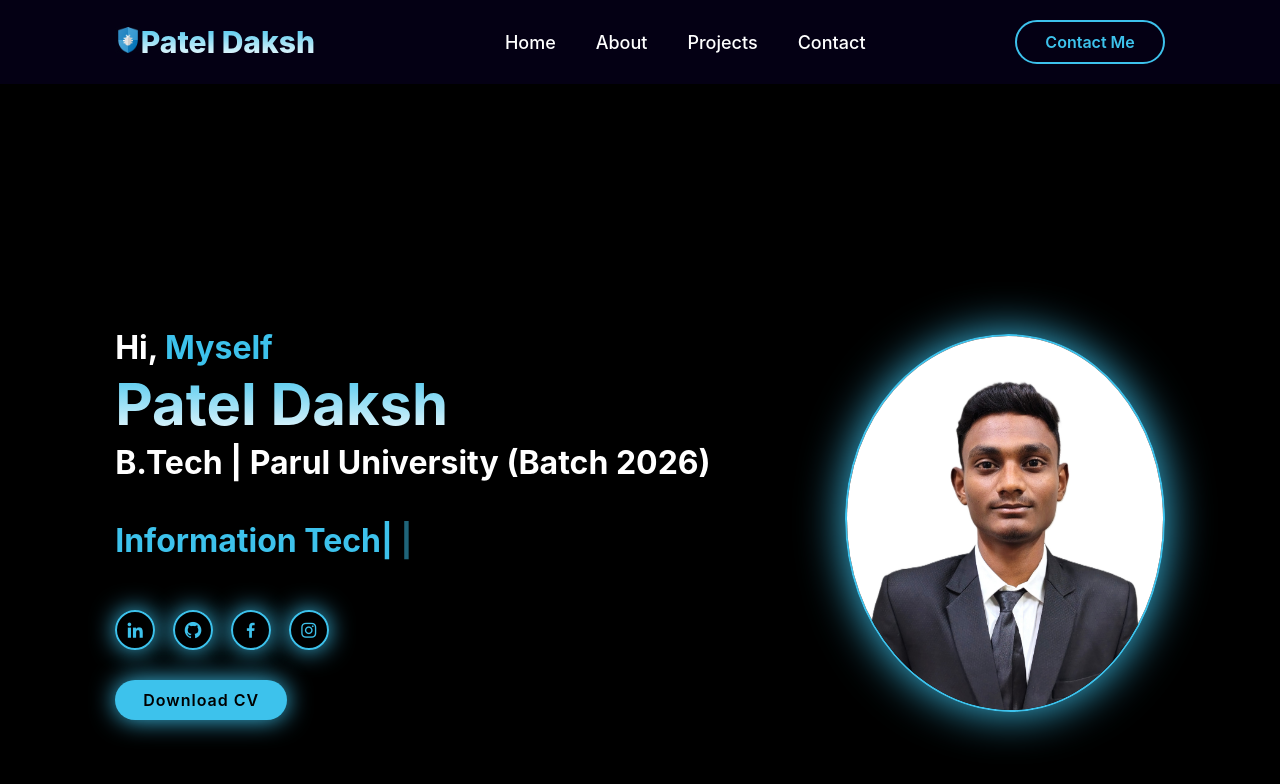
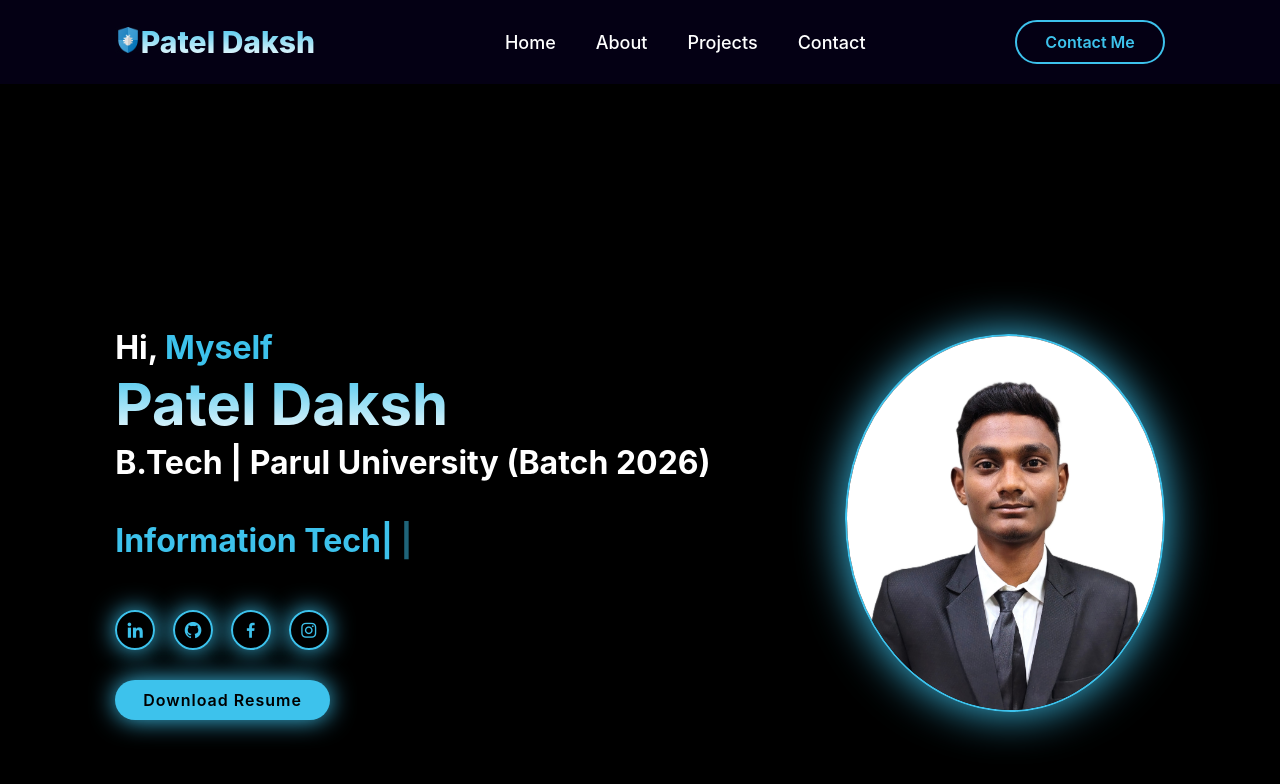
Before and after one commit to pateldaksh55/Portfolio, a plain HTML site: page public/index.html in a window 1280 px wide. Shown: the top 784 px of the page. Drawn offline with nearby package versions, Linux system fonts and the light colour scheme; a script that the page names is missing.

Commit message:
Update index.html

```diff
--- a/public/index.html
+++ b/public/index.html
@@ -79,7 +79,7 @@
                 </div>
             </div>
 
-            <a class="btn" id="downloadButton">Download CV</a>
+            <a class="btn" id="downloadButton">Download Resume</a>
         </div>
 
         <div class="home-img">
```
